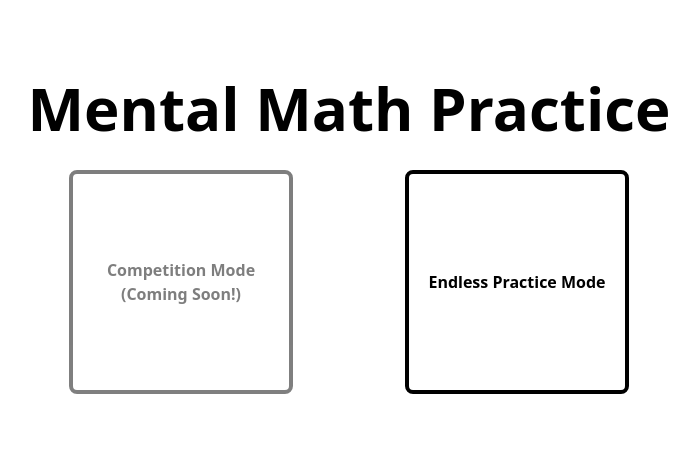
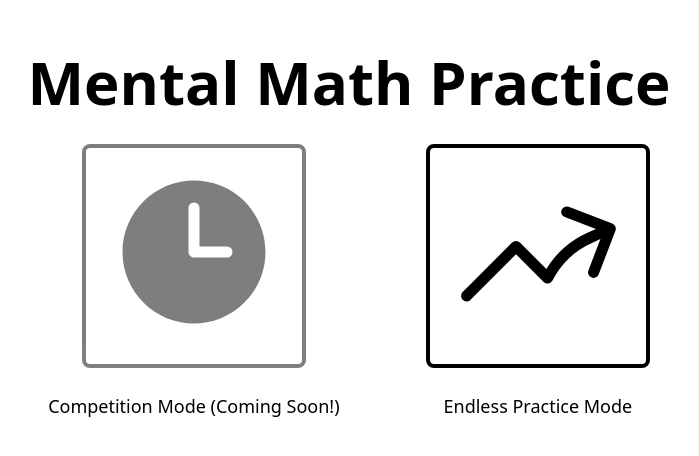
Before and after one commit to aetherjs/mentalmath, a React (Vite) app: page / in a window 1280 px wide. Shown: the part 164-620 px from the top of the page, without its empty margins (291-990 px from the left). Built offline with nearby package versions, Linux system fonts and the light colour scheme.

Commit message:
Pimp out the main menu

```diff
--- a/package.json
+++ b/package.json
@@ -15,6 +15,7 @@
     "format": "prettier --write './**/*.{js,jsx,ts,tsx,css,md,json}' --config ./.prettierrc"
   },
   "dependencies": {
+    "@heroicons/react": "^2.1.1",
     "gh-pages": "^6.1.0",
     "react": "^18.2.0",
     "react-dom": "^18.2.0"
--- a/src/App.tsx
+++ b/src/App.tsx
@@ -1,6 +1,8 @@
 import { useState } from 'react';
 import ModeButton from './components/modebutton/ModeButton';
 import PracticeMode from './components/practicemode/PracticeMode';
+import { ClockIcon } from '@heroicons/react/24/solid';
+import { ArrowTrendingUpIcon } from '@heroicons/react/24/solid';
 
 const App: React.FC = () => {
   const [mode, setMode] = useState<'welcome' | 'practice'>('welcome');
@@ -15,13 +17,20 @@ const App: React.FC = () => {
           <h1 className="text-2xl md:text-4xl lg:text-6xl font-bold mb-8 text-black">
             Mental Math Practice
           </h1>
-          <div className="flex flex-wrap justify-around w-full max-w-2xl space-y-4 md:space-y-0">
+          <div className="flex flex-wrap justify-around w-full max-w-2xl gap-4 md:space-y-0">
             <ModeButton
               message="Competition Mode (Coming Soon!)"
               onClick={() => {}}
               disabled={true}
+              icon={<ClockIcon className="size-20 lg:size-44 text-black"></ClockIcon>}
             />
-            <ModeButton message="Endless Practice Mode" onClick={enterPracticeMode} />
+            <ModeButton
+              message="Endless Practice Mode"
+              onClick={enterPracticeMode}
+              icon={
+                <ArrowTrendingUpIcon className="size-20 lg:size-44 text-black"></ArrowTrendingUpIcon>
+              }
+            />
           </div>
         </>
       ) : (
--- a/src/components/modebutton/ModeButton.tsx
+++ b/src/components/modebutton/ModeButton.tsx
@@ -2,17 +2,19 @@ type AppProps = {
   message: string;
   onClick: () => void; // Function type for onClick event
   disabled?: boolean; // Optional boolean for disabled state
+  icon: JSX.Element;
 };
 
-export default function ModeButton({ message, onClick, disabled = false }: AppProps) {
+export default function ModeButton({ message, onClick, disabled = false, icon }: AppProps) {
   return (
-    <div>
+    <div className="flex flex-col items-center justify-center gap-4">
       <button
-        className="flex items-center justify-center size-32 lg:size-56 p-2 border-4 border-black text-black font-bold rounded-lg focus:outline-none disabled:opacity-50"
+        className="size-32 lg:size-56 p-2 border-2 lg:border-4 border-black text-black font-bold rounded-lg focus:outline-none disabled:opacity-50"
         onClick={onClick}
         disabled={disabled}>
-        {message}
+        <div className="mb-2 flex items-center justify-center">{icon}</div> {/* Icon container */}
       </button>
+      <div className="lg:text-lg text-center mt-2"> {message}</div>
     </div>
   );
 }
--- a/src/components/practicemode/PracticeMode.tsx
+++ b/src/components/practicemode/PracticeMode.tsx
@@ -65,7 +65,7 @@ export default function PracticeMode() {
         {currentQuestion.possibleAnswers.map((answer, index) => (
           <button
             key={index}
-            className={`size-32 lg:size-56 p-2 border-4 border-black text-black font-bold rounded-lg ${
+            className={`size-32 lg:size-56 p-2 border-2 border-black text-black font-bold rounded-lg ${
               selectedAnswer === answer ? 'bg-red-500' : 'bg-blue-500'
             } text-white font-bold`}
             onClick={() => handleAnswerSelect(answer)}
```
Also changed, not shown: 1 other file (tests, documents, lock files or other folders).
